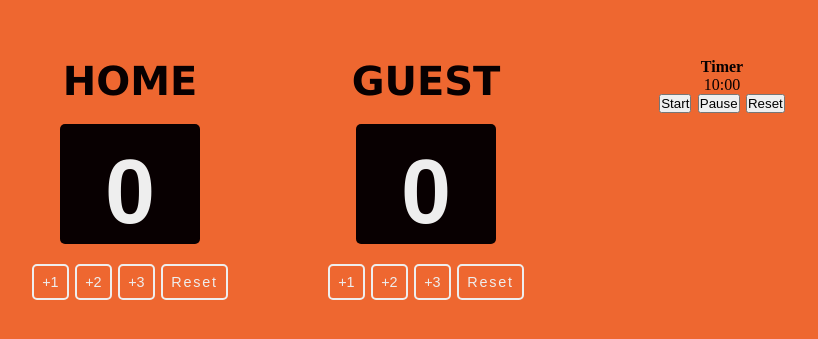
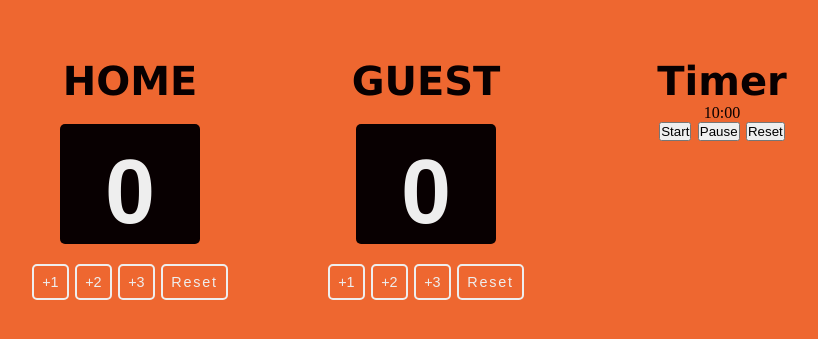
Before and after one commit to twochemist/anzeigetafel, a plain HTML site: page index.html in a window 1280 px wide. Shown: the part 221-560 px from the top of the page, without its empty margins (214-1032 px from the left). Drawn offline with Linux system fonts and the light colour scheme.

Commit message:
Update index.html

```diff
--- a/index.html
+++ b/index.html
@@ -60,7 +60,7 @@
                             <!-- mid row -->
 
                 <div class="home">
-                    <h4>Timer</h4>
+                    <h3>Timer</h3>
                     <p class="counts" id="timer_count">10:00</p>
                     <div class="buttons">
                         <button class="btn" id="start_timer" onclick="startTimer()">Start</button>
```
